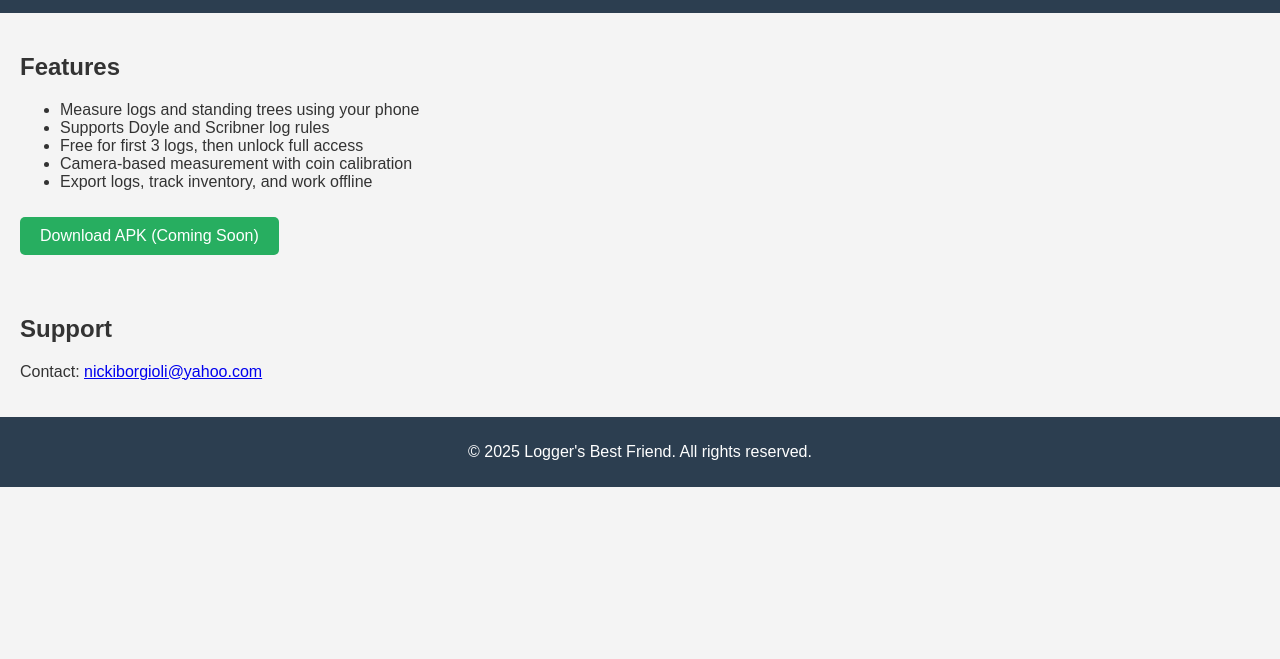
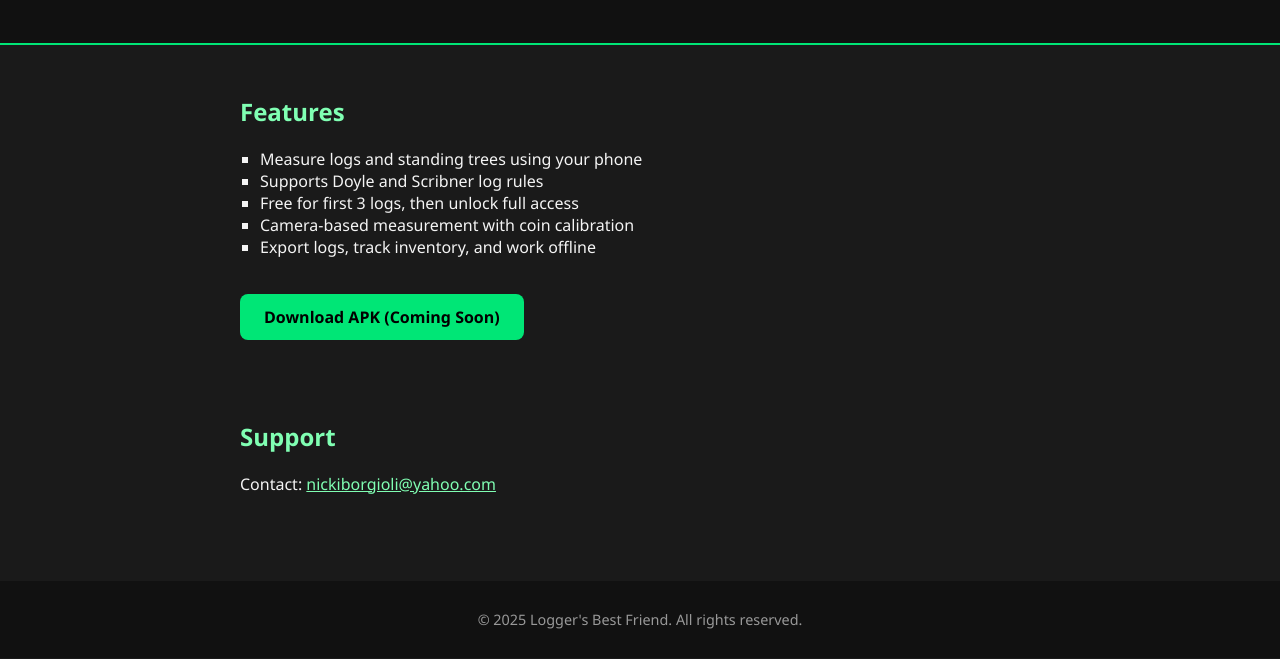
Before and after one commit to Nborgioli/LBF, a plain HTML site: page index.html in a window 1280 px wide. Shown: the part 141-800 px from the top of the page. Drawn offline with Linux system fonts and the light colour scheme.

Commit message:
Add files via upload

```diff
--- a/index.html
+++ b/index.html
@@ -5,19 +5,52 @@
   <meta name="viewport" content="width=device-width, initial-scale=1.0" />
   <title>Logger's Best Friend</title>
   <style>
-    body { font-family: Arial, sans-serif; margin: 0; background: #f4f4f4; color: #333; }
-    header { background: #2c3e50; color: #fff; padding: 20px; text-align: center; }
-    section { padding: 20px; }
+    body {
+      font-family: 'Segoe UI', Tahoma, Geneva, Verdana, sans-serif;
+      margin: 0;
+      background: #1a1a1a;
+      color: #f4f4f4;
+    }
+    header {
+      background: #111;
+      color: #00e676;
+      padding: 30px;
+      text-align: center;
+      border-bottom: 2px solid #00e676;
+    }
+    section {
+      padding: 30px 20px;
+      max-width: 800px;
+      margin: auto;
+    }
+    h2 {
+      color: #80ffb3;
+    }
+    ul {
+      list-style-type: square;
+      padding-left: 20px;
+    }
     .button {
       display: inline-block;
-      padding: 10px 20px;
-      margin-top: 10px;
-      background: #27ae60;
-      color: #fff;
+      padding: 12px 24px;
+      margin-top: 20px;
+      background: #00e676;
+      color: #000;
       text-decoration: none;
-      border-radius: 5px;
+      border-radius: 8px;
+      font-weight: bold;
     }
-    footer { background: #2c3e50; color: white; text-align: center; padding: 10px; }
+    a {
+      color: #80ffb3;
+    }
+    footer {
+      background: #111;
+      color: #999;
+      text-align: center;
+      padding: 15px;
+      margin-top: 40px;
+      font-size: 0.9em;
+    }
   </style>
 </head>
 <body>
```
